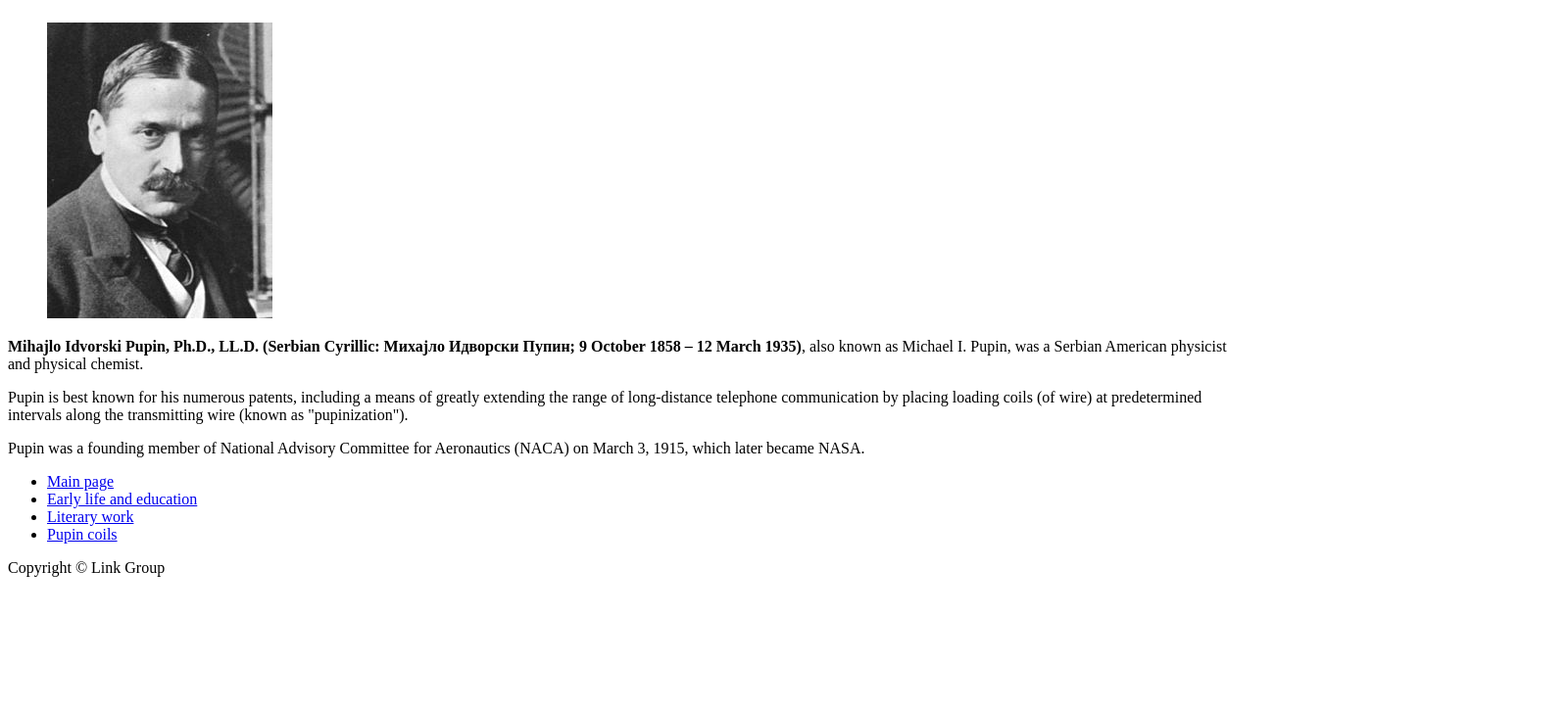
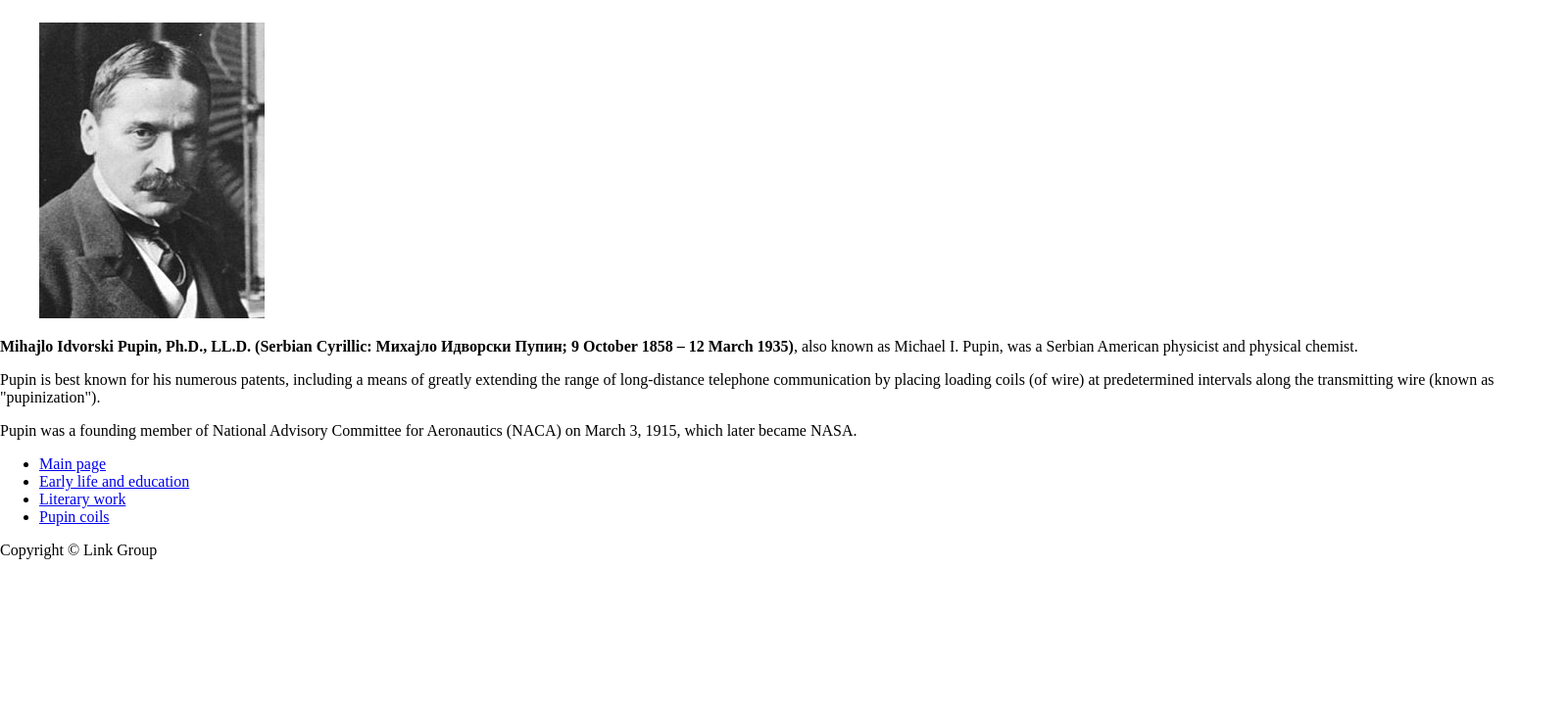
Before and after one commit to Alija1/Unapredjenje-mini-HTML-sajta, a plain HTML site: page index.html in a window 1280 px wide. Shown: the part 73-800 px from the top of the page at 98% size, 1600 px wide, since content can reach past the window. Drawn offline with Linux system fonts and the light colour scheme.

Commit message:
Add files via upload

```diff
--- a/css/style.css
+++ b/css/style.css
@@ -1,3 +1,8 @@
+body {
+    width: 1600px;
+    margin: 20px auto;
+  }
+
 #main {
 
     float: right;
```
